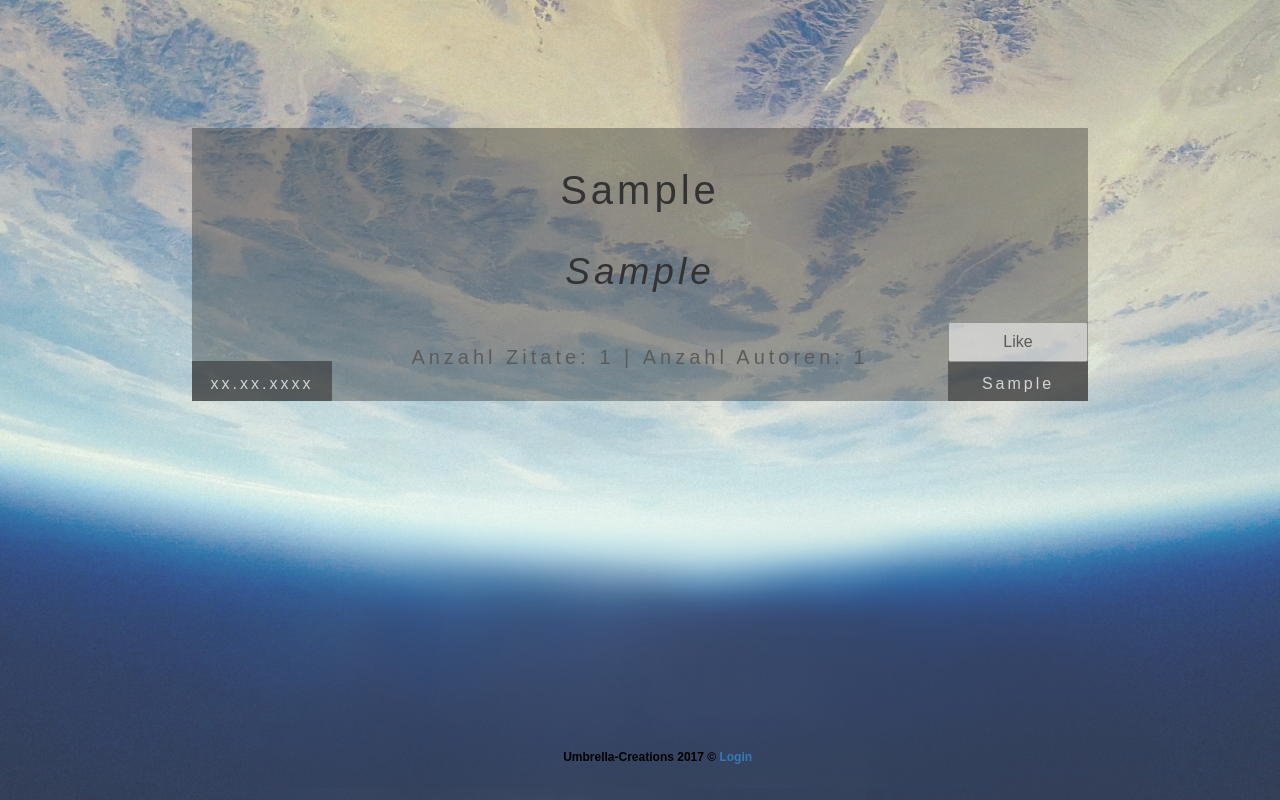
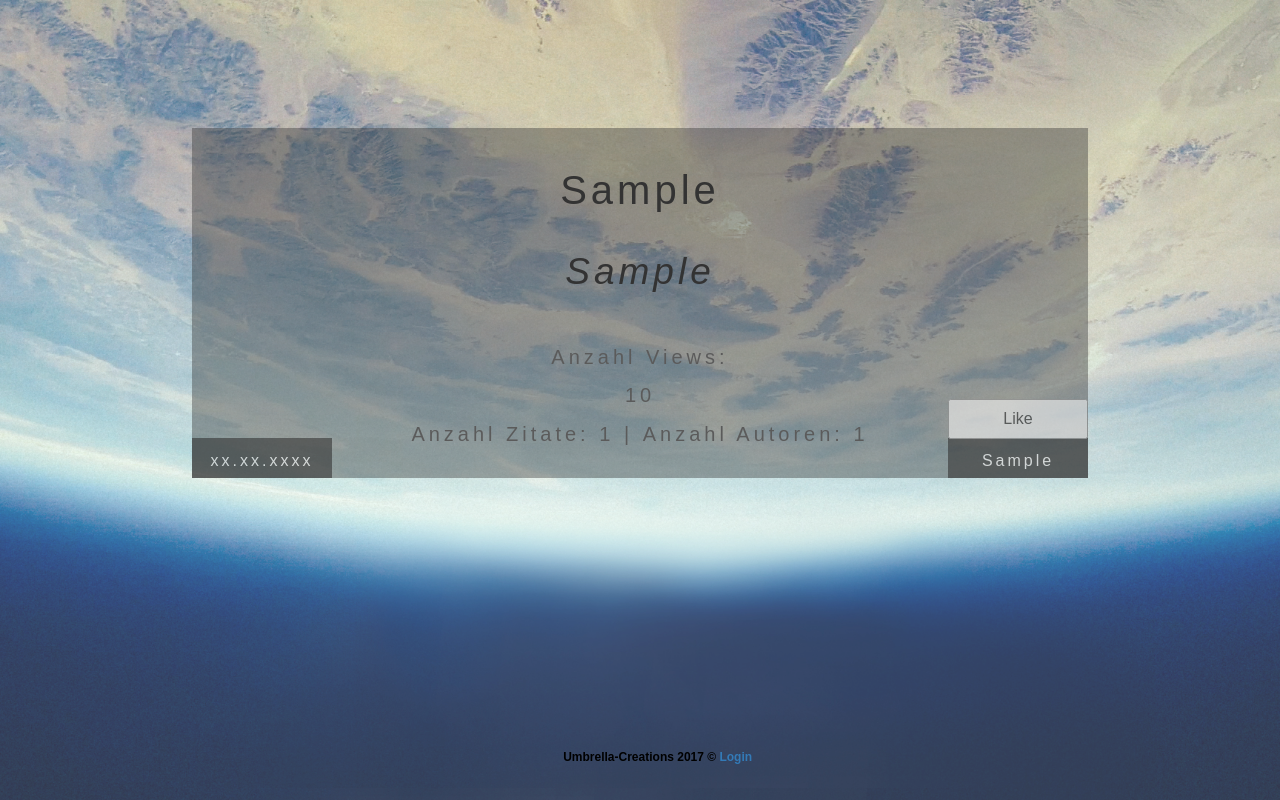
Before and after one commit to UmbrellaCreations/Modul-426---Software-agil-entwicklen-Fabian-Dennler-, a PHP site: page / in a window 1280 px wide. Run offline with PHP 8.4, Linux system fonts and the light colour scheme; tables that the repository leaves empty or names only in its code hold one stand-in row (values such as "Sample post").

Commit message:
views impl.

```diff
--- a/zitate/root/Zitate/files/data.php
+++ b/zitate/root/Zitate/files/data.php
@@ -45,6 +45,19 @@ if(isset($_GET["adLike"])) {
 
 }
 
+if(isset($_GET["adView"])) {
+
+	$rowToAddView = $_GET["adView"];
+
+	// Datenbank Zitat löschen query
+	$query = sprintf("UPDATE zitat SET views = views + 1 WHERE idZitat = '$rowToAddView'");
+	//$adLike = "SET likes = likes + 1 WHERE idZitat = '$rowToLike'";
+	$result = $mysqli->query($query);
+
+	$query = sprintf("SELECT views FROM `zitat` WHERE idZitat = '$rowToAddView'");
+
+}
+
 
 //execute query
 
--- a/zitate/root/Zitate/index.php
+++ b/zitate/root/Zitate/index.php
@@ -19,6 +19,11 @@
 
 					<div class='autor'>
 						<h2 id="autor">Autor</h2>
+					</div>
+
+					<div class='views'>
+						<p>Anzahl Views:</p>
+						<p id="views">Views</p>
 					</div>
 
 					<div class="birthday">
@@ -65,6 +70,8 @@
 				$( "#autor" ).text(data[0].autor);
 				$( "#nrOfLikes" ).text(data[0].likes);
 				$( "#birthdayAutor" ).text(data[0].GeburtstagAutor);
+				$.get( "files/data.php", { adView: data[0].idZitat } )
+				$( "#views" ).text(data[0].views);
 			});
 			$.getJSON("files/data.php?countQuote")
 			.done(function( data ) {
@@ -82,6 +89,8 @@
 					 $( "#autor" ).text(data[0].autor);
 					 $( "#nrOfLikes" ).text(data[0].likes);
 					 $( "#birthdayAutor" ).text(data[0].GeburtstagAutor);
+					 $.get( "files/data.php", { adView: data[0].idZitat } )
+					 $( "#views" ).text(data[0].views);
 					 $( ".likeBtn" ).show();
 					});
 						$.getJSON("files/data.php?countQuote")
```
